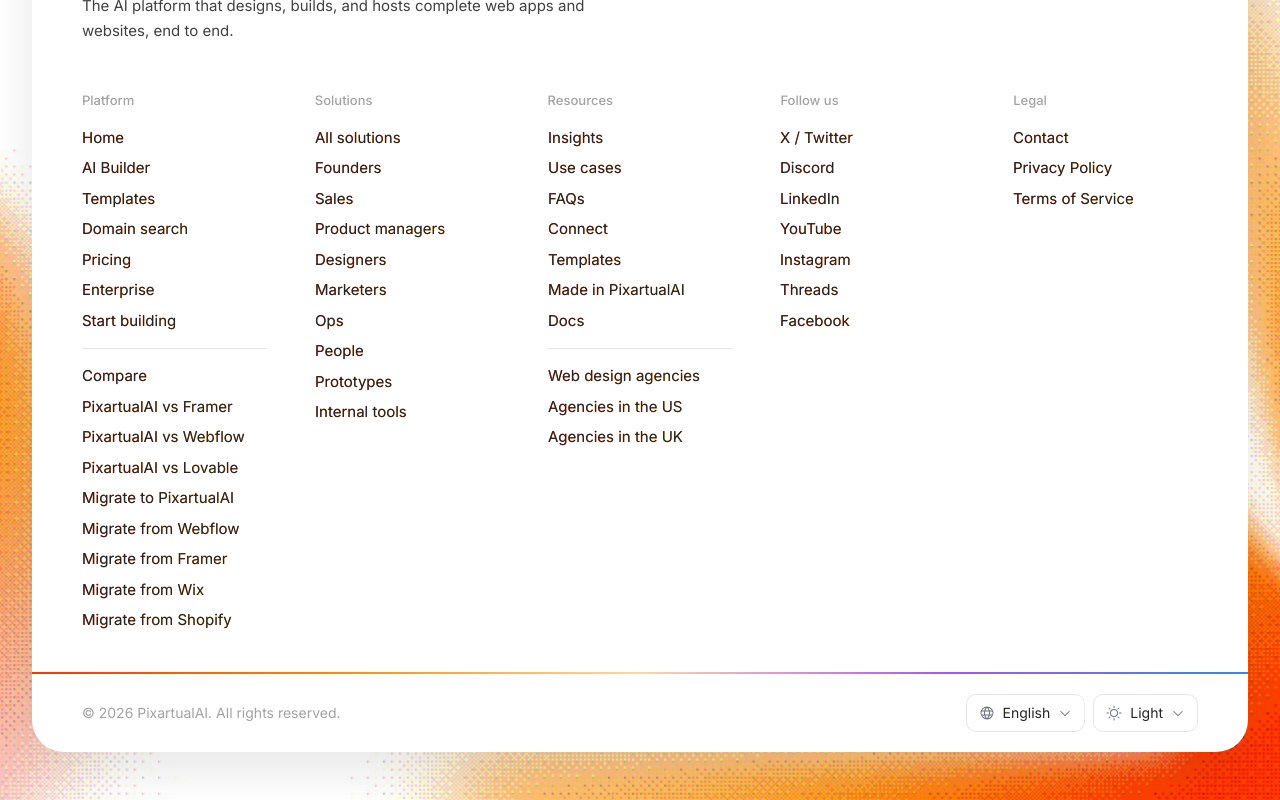
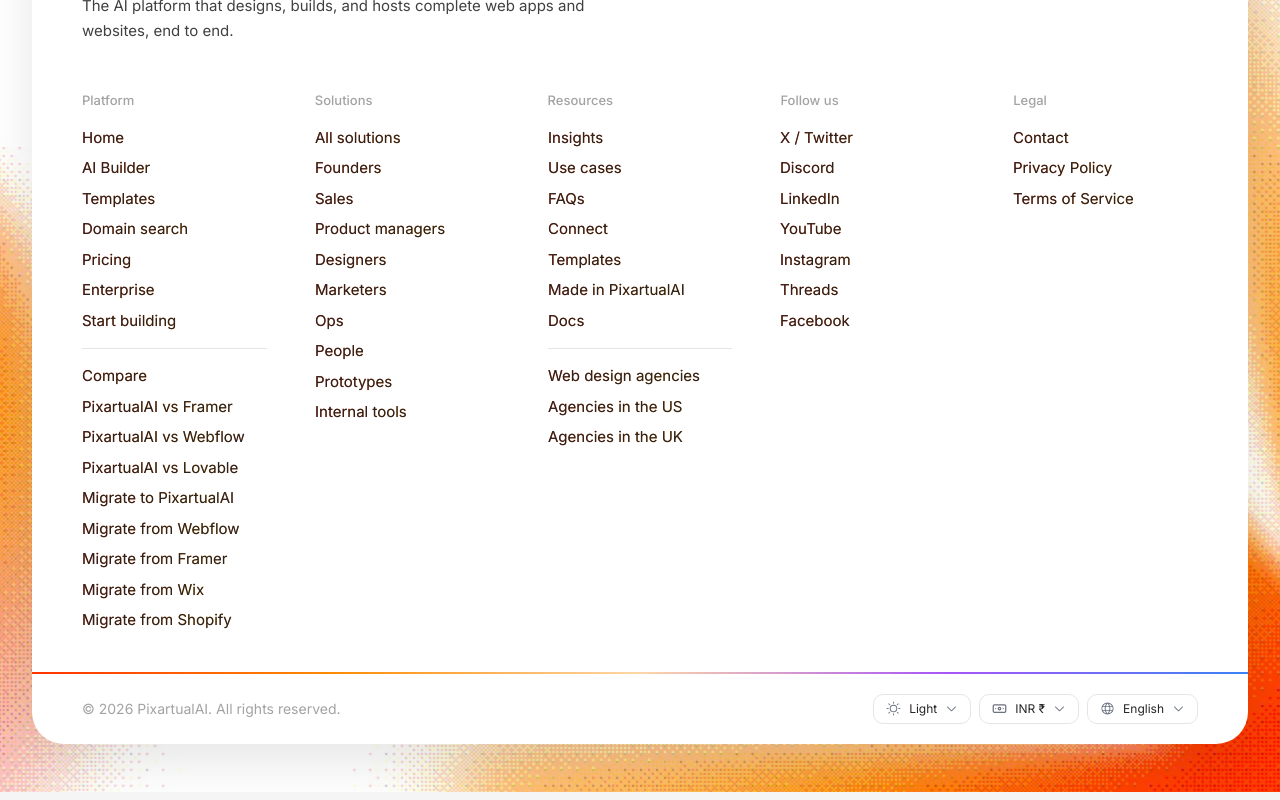
Before and after one commit to sagarithm/pixartualai-build, a Next.js app: page / in a window 1280 px wide. Shown: the part 5953-6753 px from the top of the page. Built offline with nearby package versions, Linux system fonts and the light colour scheme; a web font is replaced by a local one.

Commit message:
docs: add comprehensive documentation suite for PixartualAI and align footer controls

```diff
--- a/src/components/layout/Footer.tsx
+++ b/src/components/layout/Footer.tsx
@@ -9,18 +9,47 @@ import {
   Desktop,
   CaretDown,
 } from '@phosphor-icons/react';
+import { Banknote } from 'lucide-react';
 import { PixartualLogo } from '@/components/brand/PixartualLogo';
 
 export const Footer: React.FC = () => {
   const [themeMode, setThemeMode] = useState<'auto' | 'light' | 'dark'>('light');
   const [themeOpen, setThemeOpen] = useState(false);
   const [langOpen, setLangOpen] = useState(false);
+  const [currencyOpen, setCurrencyOpen] = useState(false);
   const [language, setLanguage] = useState('English');
+  const [currency, setCurrency] = useState('INR ₹');
 
   const themeRef = useRef<HTMLDivElement>(null);
   const langRef = useRef<HTMLDivElement>(null);
+  const currencyRef = useRef<HTMLDivElement>(null);
 
   const languages = ['English', 'Español', 'Français', 'Deutsch', '日本語', 'Português', 'Italiano'];
+  const currencies = [
+    { code: 'INR', symbol: '₹', label: 'INR ₹' },
+    { code: 'USD', symbol: '$', label: 'USD $' },
+    { code: 'EUR', symbol: '€', label: 'EUR €' },
+    { code: 'GBP', symbol: '£', label: 'GBP £' },
+    { code: 'JPY', symbol: '¥', label: 'JPY ¥' },
+    { code: 'CAD', symbol: '$', label: 'CAD $' },
+    { code: 'AUD', symbol: '$', label: 'AUD $' },
+  ];
+
+  useEffect(() => {
+    const handleClickOutside = (e: MouseEvent) => {
+      if (themeRef.current && !themeRef.current.contains(e.target as Node)) {
+        setThemeOpen(false);
+      }
+      if (langRef.current && !langRef.current.contains(e.target as Node)) {
+        setLangOpen(false);
+      }
+      if (currencyRef.current && !currencyRef.current.contains(e.target as Node)) {
+        setCurrencyOpen(false);
+      }
+    };
+    document.addEventListener('mousedown', handleClickOutside);
+    return () => document.removeEventListener('mousedown', handleClickOutside);
+  }, []);
 
   useEffect(() => {
     const handleClickOutside = (e: MouseEvent) => {
@@ -289,72 +318,41 @@ export const Footer: React.FC = () => {
         {/* Rainbow Gradient Line */}
         <div className="h-0.5 w-full bg-[linear-gradient(to_right,rgb(var(--px-color-accent-hot)),rgb(var(--px-color-accent)),rgba(252,140,4,0.35),#a855f7,#3b82f6)]"></div>
 
-        {/* Bottom Bar with Copyright, Language, and Theme Switcher */}
+        {/* Bottom Bar with Copyright, Theme, Currency, and Language */}
         <div className="flex flex-col gap-4 px-6 py-5 sm:flex-row sm:items-center sm:justify-between md:px-[50px]">
           <p className="text-sm text-neutral-400">
             © 2026 PixartualAI. All rights reserved.
           </p>
 
           <div className="flex items-center gap-2">
-            {/* Language Selector */}
-            <div className="relative" ref={langRef}>
-              <button
-                type="button"
-                onClick={() => setLangOpen(!langOpen)}
-                className="inline-flex cursor-pointer items-center gap-2 rounded-[10px] border border-neutral-200 bg-white px-3 py-2 text-sm text-neutral-800 transition-colors hover:bg-stone-100"
-                aria-label="Language"
-              >
-                <Globe size={16} className="text-gray-500" />
-                <span>{language}</span>
-                <CaretDown size={14} className="text-gray-500" />
-              </button>
-              {langOpen && (
-                <div className="absolute bottom-full mb-2 right-0 z-50 min-w-[140px] rounded-xl border border-neutral-200 bg-surface p-1 shadow-lg mfy-fadein">
-                  {languages.map((l) => (
-                    <button
-                      key={l}
-                      type="button"
-                      onClick={() => {
-                        setLanguage(l);
-                        setLangOpen(false);
-                      }}
-                      className="w-full text-left px-3 py-1.5 text-xs rounded-lg hover:bg-stone-100 text-ink-strong transition-colors"
-                    >
-                      {l}
-                    </button>
-                  ))}
-                </div>
-              )}
-            </div>
-
-            {/* Theme Switcher */}
+            {/* 1. Theme Switcher */}
             <div className="relative" ref={themeRef}>
               <button
                 type="button"
                 onClick={() => setThemeOpen(!themeOpen)}
-                className="inline-flex cursor-pointer items-center gap-2 rounded-[10px] border border-neutral-200 bg-white px-3 py-2 text-sm text-neutral-800 transition-colors hover:bg-stone-100"
+                className="inline-flex cursor-pointer items-center gap-2 rounded-[10px] border border-neutral-200 dark:border-neutral-800 bg-white dark:bg-[#181818] px-3 py-1.5 text-xs text-neutral-800 dark:text-neutral-200 transition-colors hover:bg-stone-100 dark:hover:bg-neutral-800"
                 aria-label="Theme"
               >
                 {themeMode === 'light' ? (
-                  <Sun size={16} className="text-gray-500" />
+                  <Sun size={15} className="text-gray-500" />
                 ) : themeMode === 'dark' ? (
-                  <Moon size={16} className="text-gray-500" />
+                  <Moon size={15} className="text-gray-500" />
                 ) : (
-                  <Desktop size={16} className="text-gray-500" />
+                  <Desktop size={15} className="text-gray-500" />
                 )}
                 <span className="capitalize">{themeMode}</span>
-                <CaretDown size={14} className="text-gray-500" />
+                <CaretDown size={13} className="text-gray-500" />
               </button>
               {themeOpen && (
-                <div className="absolute bottom-full mb-2 right-0 z-50 min-w-[130px] rounded-xl border border-neutral-200 bg-surface p-1 shadow-lg mfy-fadein">
+                <div className="absolute bottom-full mb-2 left-0 sm:left-auto sm:right-0 z-50 min-w-[130px] rounded-xl border border-neutral-200 dark:border-neutral-800 bg-white dark:bg-[#1c1c1c] p-1 shadow-lg mfy-fadein">
                   <button
                     type="button"
                     onClick={() => {
                       applyTheme('light');
                       setThemeOpen(false);
                     }}
-                    className={`flex items-center gap-2 w-full text-left px-3 py-1.5 text-xs rounded-lg hover:bg-stone-100 text-ink-strong transition-colors ${
-                      themeMode === 'light' ? 'font-semibold bg-stone-100' : ''
+                    className={`flex items-center gap-2 w-full text-left px-3 py-1.5 text-xs rounded-lg hover:bg-stone-100 dark:hover:bg-neutral-800 text-neutral-800 dark:text-neutral-200 transition-colors ${
+                      themeMode === 'light' ? 'font-semibold bg-stone-100 dark:bg-neutral-800' : ''
                     }`}
                   >
                     <Sun size={14} /> Light
@@ -365,8 +363,8 @@ export const Footer: React.FC = () => {
                       applyTheme('dark');
                       setThemeOpen(false);
                     }}
-                    className={`flex items-center gap-2 w-full text-left px-3 py-1.5 text-xs rounded-lg hover:bg-stone-100 text-ink-strong transition-colors ${
-                      themeMode === 'dark' ? 'font-semibold bg-stone-100' : ''
+                    className={`flex items-center gap-2 w-full text-left px-3 py-1.5 text-xs rounded-lg hover:bg-stone-100 dark:hover:bg-neutral-800 text-neutral-800 dark:text-neutral-200 transition-colors ${
+                      themeMode === 'dark' ? 'font-semibold bg-stone-100 dark:bg-neutral-800' : ''
                     }`}
                   >
                     <Moon size={14} /> Dark
@@ -377,12 +375,78 @@ export const Footer: React.FC = () => {
                       applyTheme('auto');
                       setThemeOpen(false);
                     }}
-                    className={`flex items-center gap-2 w-full text-left px-3 py-1.5 text-xs rounded-lg hover:bg-stone-100 text-ink-strong transition-colors ${
-                      themeMode === 'auto' ? 'font-semibold bg-stone-100' : ''
+                    className={`flex items-center gap-2 w-full text-left px-3 py-1.5 text-xs rounded-lg hover:bg-stone-100 dark:hover:bg-neutral-800 text-neutral-800 dark:text-neutral-200 transition-colors ${
+                      themeMode === 'auto' ? 'font-semibold bg-stone-100 dark:bg-neutral-800' : ''
                     }`}
                   >
                     <Desktop size={14} /> Auto
                   </button>
+                </div>
+              )}
+            </div>
+
+            {/* 2. Currency Selector */}
+            <div className="relative" ref={currencyRef}>
+              <button
+                type="button"
+                onClick={() => setCurrencyOpen(!currencyOpen)}
+                className="inline-flex cursor-pointer items-center gap-2 rounded-[10px] border border-neutral-200 dark:border-neutral-800 bg-white dark:bg-[#181818] px-3 py-1.5 text-xs text-neutral-800 dark:text-neutral-200 transition-colors hover:bg-stone-100 dark:hover:bg-neutral-800"
+                aria-label="Currency"
+              >
+                <Banknote size={15} className="text-gray-500" />
+                <span>{currency}</span>
+                <CaretDown size={13} className="text-gray-500" />
+              </button>
+              {currencyOpen && (
+                <div className="absolute bottom-full mb-2 left-0 sm:left-auto sm:right-0 z-50 min-w-[130px] max-h-48 overflow-y-auto rounded-xl border border-neutral-200 dark:border-neutral-800 bg-white dark:bg-[#1c1c1c] p-1 shadow-lg mfy-fadein">
+                  {currencies.map((c) => (
+                    <button
+                      key={c.code}
+                      type="button"
+                      onClick={() => {
+                        setCurrency(c.label);
+                        setCurrencyOpen(false);
+                      }}
+                      className={`w-full text-left px-3 py-1.5 text-xs rounded-lg hover:bg-stone-100 dark:hover:bg-neutral-800 text-neutral-800 dark:text-neutral-200 transition-colors ${
+                        currency === c.label ? 'font-semibold bg-stone-100 dark:bg-neutral-800' : ''
+                      }`}
+                    >
+                      {c.label}
+                    </button>
+                  ))}
+                </div>
+              )}
+            </div>
+
+            {/* 3. Language Selector */}
+            <div className="relative" ref={langRef}>
+              <button
+                type="button"
+                onClick={() => setLangOpen(!langOpen)}
+                className="inline-flex cursor-pointer items-center gap-2 rounded-[10px] border border-neutral-200 dark:border-neutral-800 bg-white dark:bg-[#181818] px-3 py-1.5 text-xs text-neutral-800 dark:text-neutral-200 transition-colors hover:bg-stone-100 dark:hover:bg-neutral-800"
+                aria-label="Language"
+              >
+                <Globe size={15} className="text-gray-500" />
+                <span>{language}</span>
+                <CaretDown size={13} className="text-gray-500" />
+              </button>
+              {langOpen && (
+                <div className="absolute bottom-full mb-2 right-0 z-50 min-w-[140px] rounded-xl border border-neutral-200 dark:border-neutral-800 bg-white dark:bg-[#1c1c1c] p-1 shadow-lg mfy-fadein">
+                  {languages.map((l) => (
+                    <button
+                      key={l}
+                      type="button"
+                      onClick={() => {
+                        setLanguage(l);
+                        setLangOpen(false);
+                      }}
+                      className={`w-full text-left px-3 py-1.5 text-xs rounded-lg hover:bg-stone-100 dark:hover:bg-neutral-800 text-neutral-800 dark:text-neutral-200 transition-colors ${
+                        language === l ? 'font-semibold bg-stone-100 dark:bg-neutral-800' : ''
+                      }`}
+                    >
+                      {l}
+                    </button>
+                  ))}
                 </div>
               )}
             </div>
```
Also changed, not shown: 6 other files (tests, documents, lock files or other folders).
